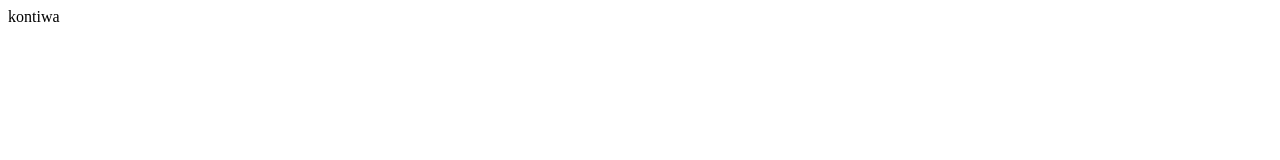
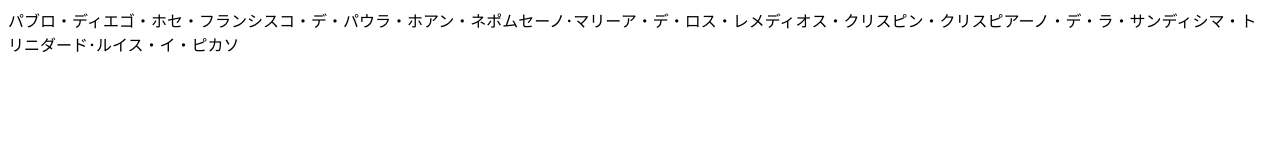
Before and after one commit to Hito8/hachihp, a plain HTML site: page index.html in a window 1280 px wide. Drawn offline with Linux system fonts and the light colour scheme.

Commit message:
paburopikaso

```diff
--- a/index.html
+++ b/index.html
@@ -6,6 +6,6 @@
     <title>Document</title>
 </head>
 <body>
-  kontiwa
+    パブロ・ディエゴ・ホセ・フランシスコ・デ・パウラ・ホアン・ネポムセーノ･マリーア・デ・ロス・レメディオス・クリスピン・クリスピアーノ・デ・ラ・サンディシマ・トリニダード･ルイス・イ・ピカソ
 </body>
 </html>
```
Also changed, not shown: 1 other file.
